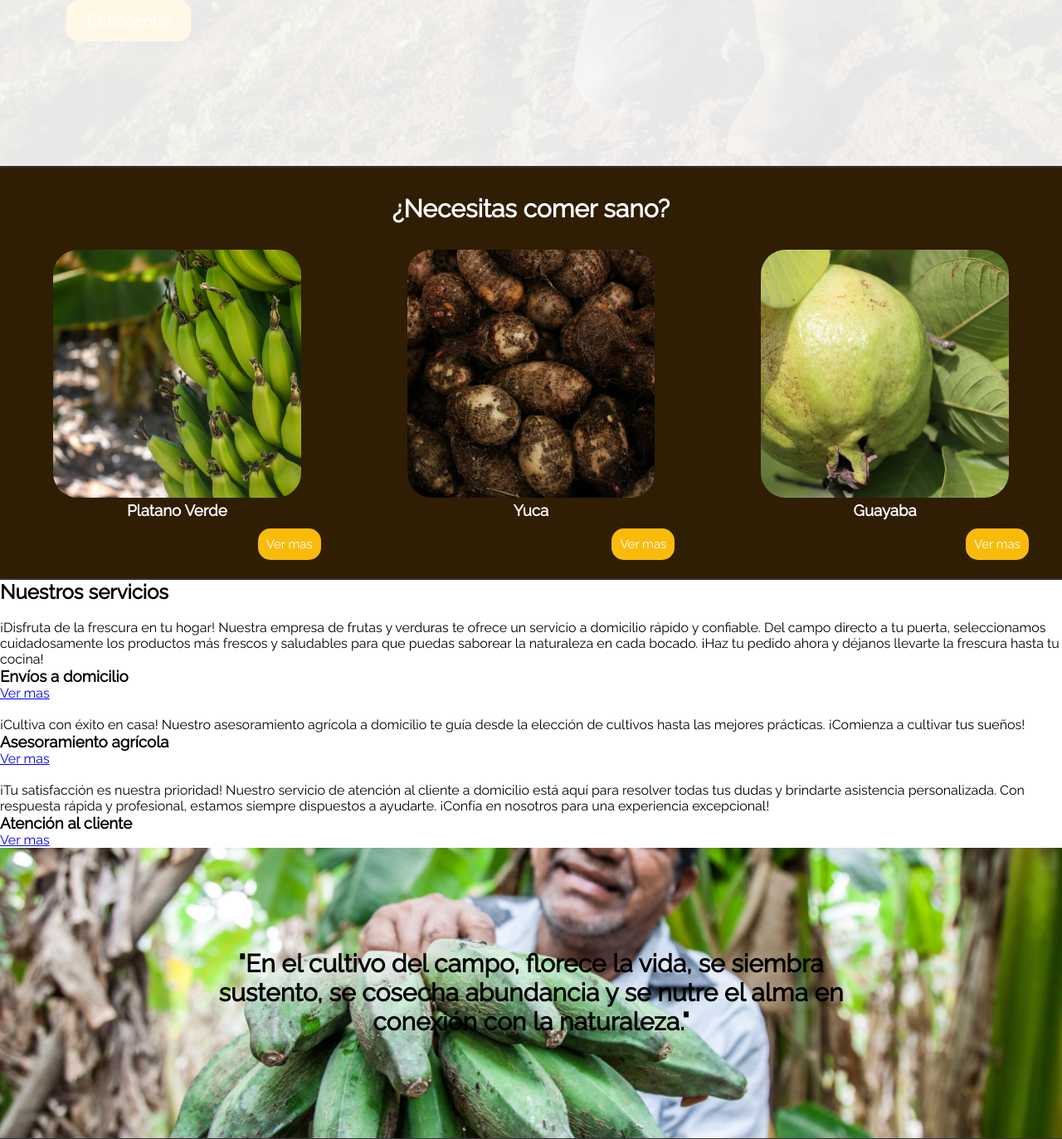
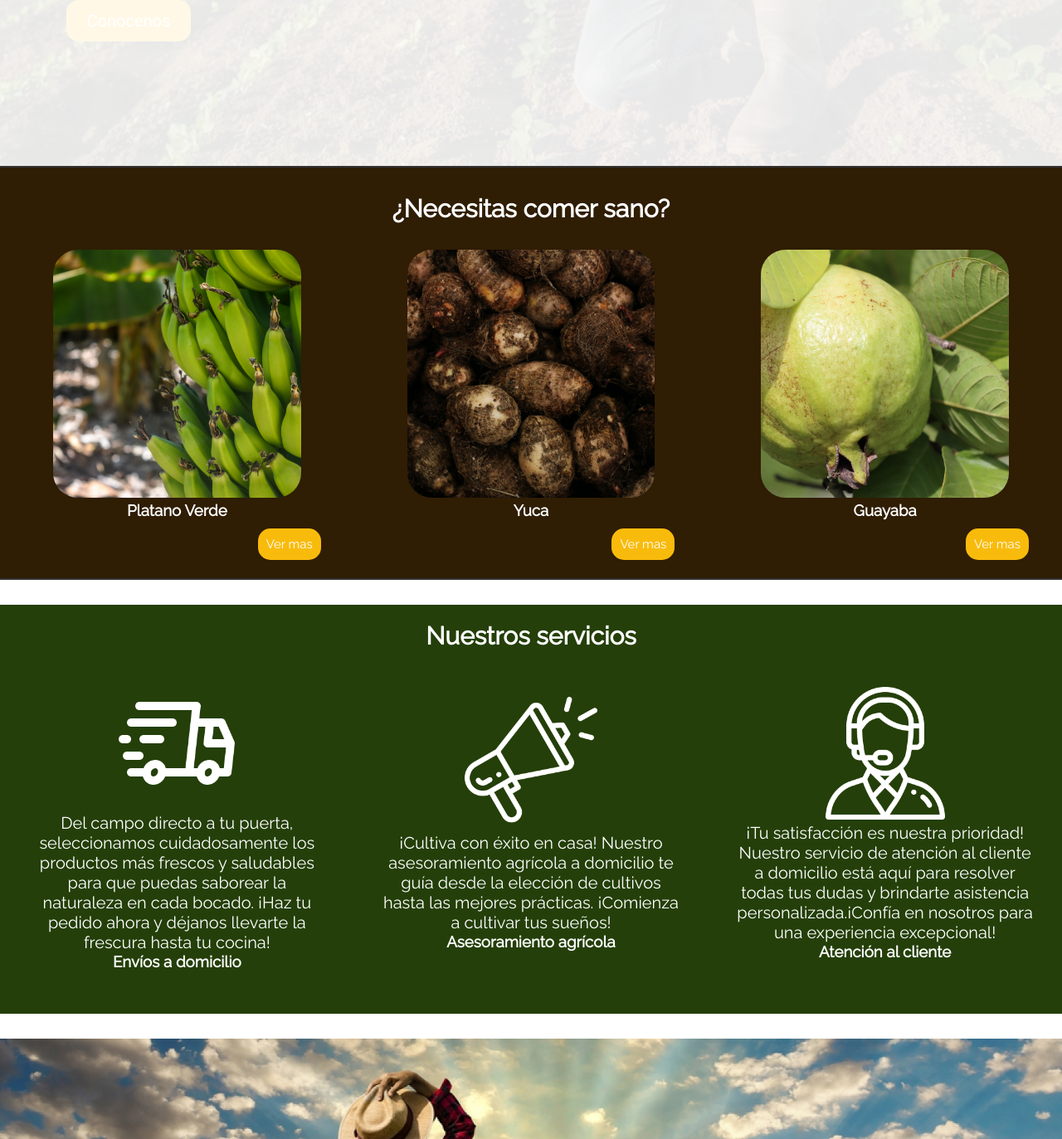
Before and after one commit to CarlosHerazo/Proyect_ADSO, a PHP site: page / in a window 1280 px wide. Shown: the part 600-1973 px from the top of the page at 83% size. Run offline with PHP 8.4, Linux system fonts and the light colour scheme.

Commit message:
Cambio de seccion frase

```diff
--- a/css/style.css
+++ b/css/style.css
@@ -82,6 +82,7 @@ ul, ol {
   width: 200px;
 text-align: left;
 border-bottom: 1px solid #fff;
+
 }
 
 html{
@@ -152,6 +153,47 @@ html{
     }
   }
 
+  /*servicios*/
+  .titulo__servicios{
+    text-align: center;
+    padding-top: 20px;
+    font-size: 30px;
+  }
+
+  .servicios{
+    display: grid;
+    grid-template-columns: repeat(3, 1fr);
+    max-width: 100%;
+    scroll-margin-top: 4ex;
+
+  }
+  .section-services{
+    background-color: #243f09;
+    color: #fff;
+    margin-top: 30px;
+    margin-bottom: 30px;
+  }
+
+  .servicio{
+   display: flex;
+   flex-direction: column;
+   justify-content: center;
+   text-align: center;
+   align-items: center;
+   column-gap: 20px;
+   margin-bottom: 20px;
+   padding: 2rem;
+  }
+
+  .servicio p{
+    font-size: 20px;
+    text-align: center;
+  }
+
+.imagen__servicio{
+  width: 10rem;
+}
+
 /*estilos para el footer*/
 
 .footer {
@@ -170,6 +212,22 @@ html{
 .span_footer {
   font-size: small;
   font-style: italic;
+}
+
+.iconos-footer{
+  display: flex;
+  flex-direction: column;
+}
+.iconos__svg{
+  display: flex;
+  margin-top: 2rem;
+  gap: 20px;
+}
+
+.iconos__svg svg:hover{
+ transform:scale(1.5);
+ transition: 1s;
+ cursor: pointer;
 }
 
 /*estilos para los iconos*/
@@ -253,6 +311,7 @@ html{
     position: absolute;
     top: 400px;
     left: 80px;
+    text-shadow:0px 0px 10px #333;
 }
 
 .contenido-sesion__imagen{
@@ -388,9 +447,11 @@ html{
 }
 
 .sesion-frase p{
-    color: black;
+    color: #fff;
     font-weight: bold;
     font-size: 30px;
     text-align: center;
     font-weight: bold;
+    text-shadow:0px 0px 10px #2f1d04;
+    margin-top: 150px;
 }
--- a/index.html
+++ b/index.html
@@ -22,11 +22,11 @@
         <nav class="topnav">
             <ul class="nav">
                 <li><a href="./index.html">Inicio</a></li>
-                <li><a href="">Servicios</a>
+                <li  class="submenu__servicios"><a href="#NuestrosServicios">Servicios</a>
                     <ul>
-                        <li><a href="">Envío a domicilio</a></li>
-                        <li><a href="">Asesoramiento agrícola</a></li>
-                        <li><a href="">Atención al cliente</a></li>
+                        <li><a href="#domicilio">Envío a domicilio</a></li>
+                        <li><a href="#asesoramiento">Asesoramiento agrícola</a></li>
+                        <li><a href="#atencion">Atención al cliente</a></li>
                     </ul>
                 </li>
                 <li><a href="./page/nosotros.html">Nosotros</a></li>
@@ -70,6 +70,7 @@
     </div>
         <!--Termina la sesion1-->
 
+   <main class="main__container">
     <div class="section__background">
         <h2 class="titulo__productos">¿Necesitas comer sano?</h2>
         <div class="productos">
@@ -113,42 +114,42 @@
         <!--Termina la sesion2 (productos)-->
 
     <div class="section-services">
-        <h2 class="titulo__servicios">Nuestros servicios</h2>
+        <h3 class="titulo__servicios" id="NuestrosServicios">Nuestros servicios</h3>
         <div class="servicios">
+
             <section class="servicio">
                 <div class="imagen__servicio-container">
-                    <img class="imagen__servicio" src="" class="domicilio">
-                    <p>¡Disfruta de la frescura en tu hogar! Nuestra empresa de frutas y verduras te ofrece un servicio a domicilio
-                        rápido y confiable. Del campo directo a tu puerta, seleccionamos cuidadosamente los productos más frescos y saludables
+                    <img class="imagen__servicio" src="./img/servicios/delivery.png" id="domicilio">
+                    </div>
+                   <div>
+                    <p>Del campo directo a tu puerta, seleccionamos cuidadosamente los productos más frescos y saludables
                         para que puedas saborear la naturaleza en cada bocado. ¡Haz tu pedido ahora y déjanos llevarte la frescura hasta tu cocina!</p>
-                </div>
-                <h3>Envíos a domicilio</h3>
-                <div class="link-contenido">
-                    <a href="#">Ver mas</a>
-                </div>
+                        <h3>Envíos a domicilio</h3>
+                   </div>
+
             </section>
             <section class="servicio">
                 <div class="imagen__servicio-container">
-                    <img class="imagen__servicio" src="" class="asesoramiento">
-                    <p>¡Cultiva con éxito en casa! Nuestro asesoramiento agrícola a domicilio te guía desde la elección de cultivos
-                        hasta las mejores prácticas. ¡Comienza a cultivar tus sueños!</p>
+                    <img class="imagen__servicio" src="./img/servicios/asesoramiento.png" id="asesoramiento">
+
                 </div>
+               <div>
+                <p>¡Cultiva con éxito en casa! Nuestro asesoramiento agrícola a domicilio te guía desde la elección de cultivos
+                    hasta las mejores prácticas. ¡Comienza a cultivar tus sueños!</p>
                 <h3>Asesoramiento agrícola</h3>
-                <div class="link-contenido">
-                    <a href="#">Ver mas</a>
-                </div>
+               </div>
+
             </section>
             <section class="servicio">
-                <div class="imagen__servicio-container">
-                    <img class="imagen__servicio" src="" class="atención">
-                    <p>¡Tu satisfacción es nuestra prioridad! Nuestro servicio de atención al cliente a domicilio está aquí
-                        para resolver todas tus dudas y brindarte asistencia personalizada. Con respuesta rápida y profesional,
-                        estamos siempre dispuestos a ayudarte. ¡Confía en nosotros para una experiencia excepcional!</p>
-                </div>
-                <h3>Atención al cliente</h3>
-                <div class="link-contenido">
-                    <a href="#">Ver mas</a>
-                </div>
+                <div class="servicio-container">
+                    <img class="imagen__servicio" src="./img/servicios/atencion.png" id="atencion">
+                    </div>
+                    <div>
+                        <p>¡Tu satisfacción es nuestra prioridad! Nuestro servicio de atención al cliente a domicilio está aquí
+                            para resolver todas tus dudas y brindarte asistencia personalizada.¡Confía en nosotros para una experiencia excepcional!</p>
+                            <h3>Atención al cliente</h3>
+                    </div>
+
             </section>
 
         </div>
@@ -160,6 +161,7 @@
         </p>
     </section>
 
+   </main>
 
     <footer class="footer">
         <div class="contenedor-footer">
@@ -180,12 +182,14 @@
                 <p>Aviso de privacidad</p>
                 <p>Política de privacidad</p>
             </div>
-            <div>
+            <div class="iconos-footer">
                 <h3>Siguenos en</h3>
-                <br>
-                <p>Icono de facebook</p>
-                <p>Icono de Instagram</p>
-                <p>Icono de whatsapp</p>
+            <div class="iconos__svg">
+                <svg xmlns="http://www.w3.org/2000/svg" height="30px" viewBox="0 0 512 512"><!--! Font Awesome Free 6.4.2 by @fontawesome - https://fontawesome.com License - https://fontawesome.com/license (Commercial License) Copyright 2023 Fonticons, Inc. --><style>svg{fill:#ffffff}</style><path d="M504 256C504 119 393 8 256 8S8 119 8 256c0 123.78 90.69 226.38 209.25 245V327.69h-63V256h63v-54.64c0-62.15 37-96.48 93.67-96.48 27.14 0 55.52 4.84 55.52 4.84v61h-31.28c-30.8 0-40.41 19.12-40.41 38.73V256h68.78l-11 71.69h-57.78V501C413.31 482.38 504 379.78 504 256z"/></svg>
+                <svg xmlns="http://www.w3.org/2000/svg" height="30px" viewBox="0 0 448 512"><!--! Font Awesome Free 6.4.2 by @fontawesome - https://fontawesome.com License - https://fontawesome.com/license (Commercial License) Copyright 2023 Fonticons, Inc. --><style>svg{fill:#ffffff}</style><path d="M224.1 141c-63.6 0-114.9 51.3-114.9 114.9s51.3 114.9 114.9 114.9S339 319.5 339 255.9 287.7 141 224.1 141zm0 189.6c-41.1 0-74.7-33.5-74.7-74.7s33.5-74.7 74.7-74.7 74.7 33.5 74.7 74.7-33.6 74.7-74.7 74.7zm146.4-194.3c0 14.9-12 26.8-26.8 26.8-14.9 0-26.8-12-26.8-26.8s12-26.8 26.8-26.8 26.8 12 26.8 26.8zm76.1 27.2c-1.7-35.9-9.9-67.7-36.2-93.9-26.2-26.2-58-34.4-93.9-36.2-37-2.1-147.9-2.1-184.9 0-35.8 1.7-67.6 9.9-93.9 36.1s-34.4 58-36.2 93.9c-2.1 37-2.1 147.9 0 184.9 1.7 35.9 9.9 67.7 36.2 93.9s58 34.4 93.9 36.2c37 2.1 147.9 2.1 184.9 0 35.9-1.7 67.7-9.9 93.9-36.2 26.2-26.2 34.4-58 36.2-93.9 2.1-37 2.1-147.8 0-184.8zM398.8 388c-7.8 19.6-22.9 34.7-42.6 42.6-29.5 11.7-99.5 9-132.1 9s-102.7 2.6-132.1-9c-19.6-7.8-34.7-22.9-42.6-42.6-11.7-29.5-9-99.5-9-132.1s-2.6-102.7 9-132.1c7.8-19.6 22.9-34.7 42.6-42.6 29.5-11.7 99.5-9 132.1-9s102.7-2.6 132.1 9c19.6 7.8 34.7 22.9 42.6 42.6 11.7 29.5 9 99.5 9 132.1s2.7 102.7-9 132.1z"/></svg>
+                <svg xmlns="http://www.w3.org/2000/svg" height="30px" viewBox="0 0 448 512"><!--! Font Awesome Free 6.4.2 by @fontawesome - https://fontawesome.com License - https://fontawesome.com/license (Commercial License) Copyright 2023 Fonticons, Inc. --><style>svg{fill:#ffffff}</style><path d="M380.9 97.1C339 55.1 283.2 32 223.9 32c-122.4 0-222 99.6-222 222 0 39.1 10.2 77.3 29.6 111L0 480l117.7-30.9c32.4 17.7 68.9 27 106.1 27h.1c122.3 0 224.1-99.6 224.1-222 0-59.3-25.2-115-67.1-157zm-157 341.6c-33.2 0-65.7-8.9-94-25.7l-6.7-4-69.8 18.3L72 359.2l-4.4-7c-18.5-29.4-28.2-63.3-28.2-98.2 0-101.7 82.8-184.5 184.6-184.5 49.3 0 95.6 19.2 130.4 54.1 34.8 34.9 56.2 81.2 56.1 130.5 0 101.8-84.9 184.6-186.6 184.6zm101.2-138.2c-5.5-2.8-32.8-16.2-37.9-18-5.1-1.9-8.8-2.8-12.5 2.8-3.7 5.6-14.3 18-17.6 21.8-3.2 3.7-6.5 4.2-12 1.4-32.6-16.3-54-29.1-75.5-66-5.7-9.8 5.7-9.1 16.3-30.3 1.8-3.7.9-6.9-.5-9.7-1.4-2.8-12.5-30.1-17.1-41.2-4.5-10.8-9.1-9.3-12.5-9.5-3.2-.2-6.9-.2-10.6-.2-3.7 0-9.7 1.4-14.8 6.9-5.1 5.6-19.4 19-19.4 46.3 0 27.3 19.9 53.7 22.6 57.4 2.8 3.7 39.1 59.7 94.8 83.8 35.2 15.2 49 16.5 66.6 13.9 10.7-1.6 32.8-13.4 37.4-26.4 4.6-13 4.6-24.1 3.2-26.4-1.3-2.5-5-3.9-10.5-6.6z"/></svg>
+            </div>
+
             </div>
             <div>
                 <h3>Ubicación</h3>
```
Also changed, not shown: img/imagenes_banner/banner_4.jpg, img/servicios/asesoramiento.png (added), img/servicios/atencion.png (added), img/servicios/delivery.png (added).
